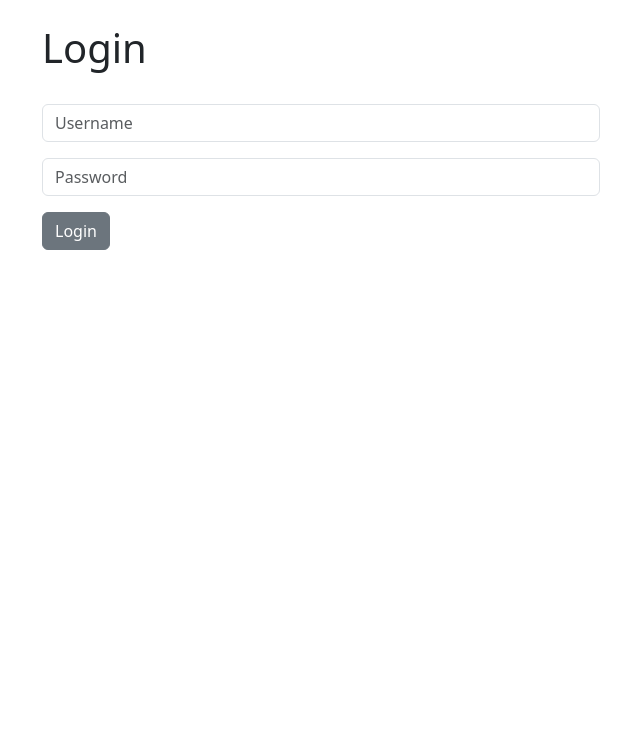
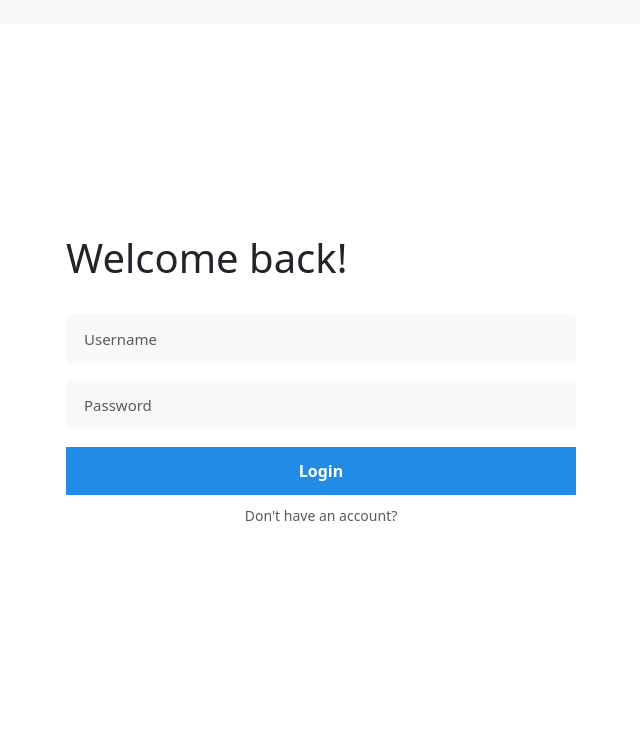
Before and after one commit to Alex-SA1/Efficient-Study-Platform, a Django app: template website/templates/login.html in a window 1280 px wide. Shown: the top 743 px of the page, without its empty margins (319-959 px from the left). Run offline with Django 3.2, Linux system fonts and the light colour scheme; the template is opened without the code that fills it, so the values that code supplies are empty.

Commit message:
improve login page design

```diff
--- a/website/templates/login.html
+++ b/website/templates/login.html
@@ -1,31 +1,112 @@
-{% extends 'base.html' %}
+<!doctype html>
+<html lang="en">
 
-{% block content %}
+<head>
+  <meta charset="utf-8">
+  <meta name="viewport" content="width=device-width, initial-scale=1">
+  <title>Efficient Study</title>
+  <link href="https://cdn.jsdelivr.net/npm/bootstrap@5.3.3/dist/css/bootstrap.min.css" rel="stylesheet"
+    integrity="sha384-QWTKZyjpPEjISv5WaRU9OFeRpok6YctnYmDr5pNlyT2bRjXh0JMhjY6hW+ALEwIH" crossorigin="anonymous">
+</head>
 
-<div class="col-md-6 offset-md-3">
+<style>
+  body {
+    background-color: #f8f9fa
+  }
+
+  .minimal-form {
+    background: white;
+    padding: 3rem;
+    border-radius: 12px;
+    box-shadow: 0 5px 15px rgba(0, 0, 0, 0.03);
+  }
+
+  .minimal-form .form-control {
+    background: #f8f9fa;
+    border: none;
+    padding: 14px 18px;
+    font-size: 15px;
+    transition: all 0.2s ease;
+    color: #212529;
+  }
+
+  .minimal-form .form-control:focus {
+    background: #fff;
+    box-shadow: 0 0 0 2px #228be6;
+  }
+
+  .minimal-form .btn-submit {
+    background: #228be6;
+    border: none;
+    padding: 12px 0;
+    font-weight: 600;
+    width: 100%;
+    color: white;
+  }
+
+  .minimal-form .btn-submit:hover {
+    background: #1c7ed6;
+  }
+</style>
+
+<body>
+
+  <div class="container">
+
+    <br />
+    {% if messages %}
+    {% for message in messages %}
+    <div class="alert alert-primary alert-dismissible fade show" role="alert">
+      <strong> {{ message }} </strong>
+      <button type="button" class="btn-close" data-bs-dismiss="alert" aria-label="Close"></button>
+    </div>
+    {% endfor %}
+    {% endif %}
+
+    <div class="mx-auto d-flex flex-column align-items-center justify-content-center minimal-form"
+      style="min-height: 90vh;">
+
+      <div class="col-md-6 col-12">
         {% if user.is_authenticated %}
 
-    <h1>You are already logged in!</h1>
+        <h1 class="text-center">You are already logged in!</h1>
+        <div class="text-center p-2 fs-3">
+          <a href="{% url 'main' %}" class="text-decoration-none form-text">Main Page</a>
+        </div>
 
         {% else %}
 
-    <h1>Login</h1>
+        <h1>Welcome back!</h1>
         <br />
         <form method="POST" action="{% url 'login' %}">
           {% csrf_token %}
           <form>
             <div class="mb-3">
-              <input type="text" class="form-control" name="username", placeholder="Username" required>
+              <input type="text" class="form-control" name="username" , placeholder="Username" required>
             </div>
             <div class="mb-3">
-              <input type="password" class="form-control" name="password", placeholder="Password" required>
+              <input type="password" class="form-control" name="password" , placeholder="Password" required>
             </div>
-            <button type="submit" class="btn btn-secondary">Login</button>
+            <button type="submit" class="btn-submit">Login</button>
+            <div class="text-center p-2">
+              <a href="{% url 'register' %}" class="text-decoration-none form-text">Don't have an account?</a>
+            </div>
           </form>
         </form>
+
 
         {% endif %}
 
       </div>
 
-{% endblock %}
+    </div>
+
+    <script src="https://cdn.jsdelivr.net/npm/bootstrap@5.3.3/dist/js/bootstrap.bundle.min.js"
+      integrity="sha384-YvpcrYf0tY3lHB60NNkmXc5s9fDVZLESaAA55NDzOxhy9GkcIdslK1eN7N6jIeHz"
+      crossorigin="anonymous"></script>
+  </div>
+
+
+</body>
+
+</html>
--- a/website/templates/main.html
+++ b/website/templates/main.html
@@ -3,5 +3,6 @@
 {% block content %}
 
 <h1>Pagina Principala</h1>
+<a href="{% url 'logout' %}">Logout</a>
 
 {% endblock %}
```
Also changed, not shown: website/templates/home.html (+11 -0 lines). Lines whose indentation alone changed are shown as unchanged.
